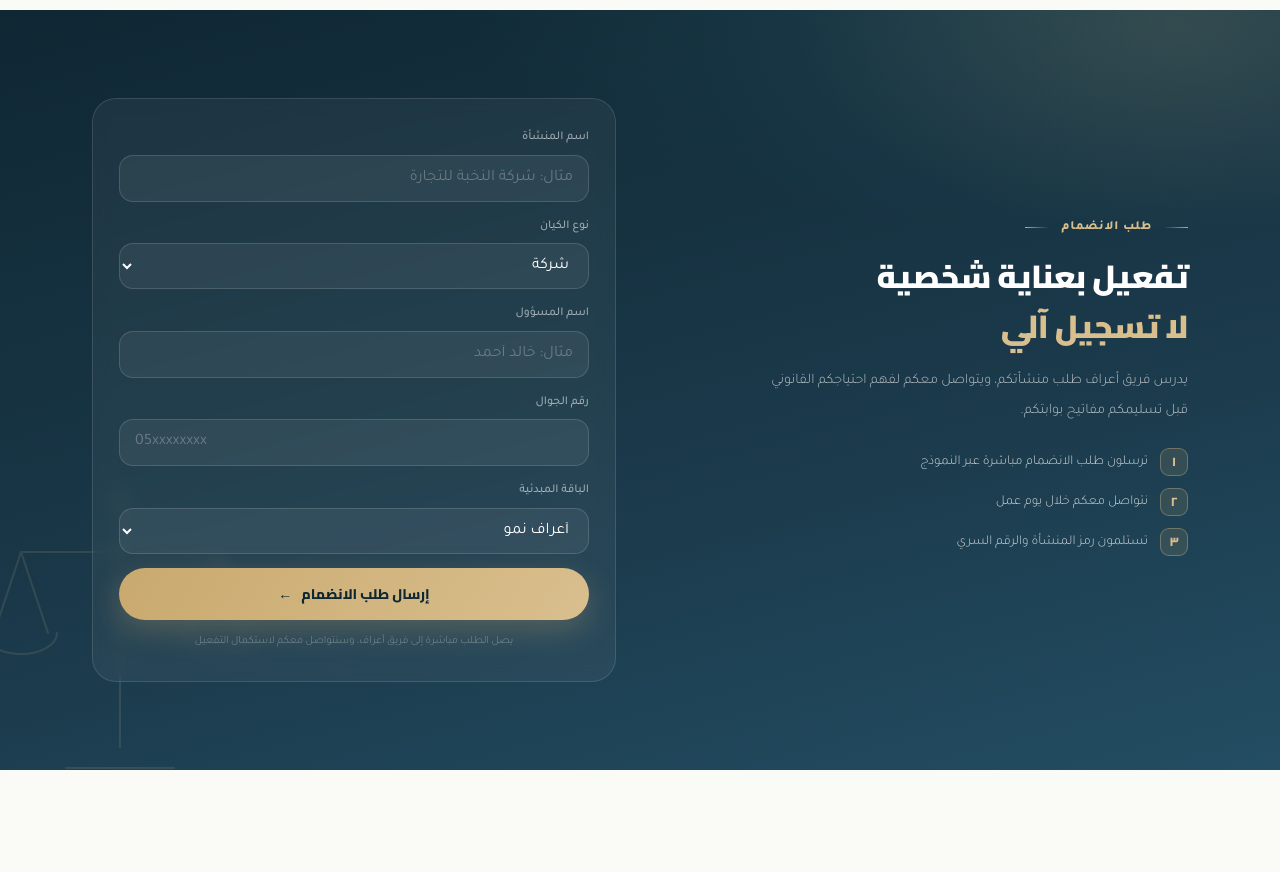
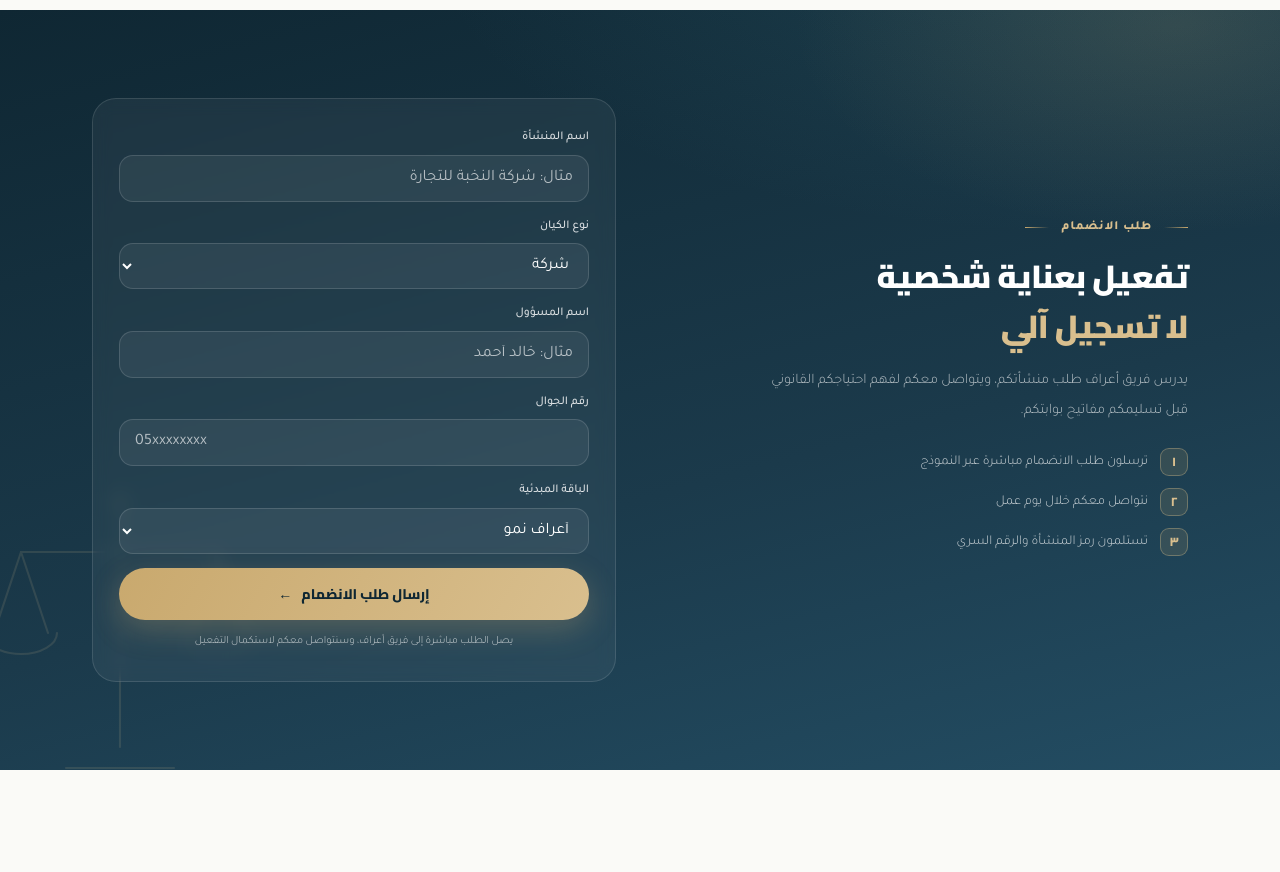
Before and after one commit to ka89801-source/ARAF-COMPANY, a website: page index.html in a window 1280 px wide. Shown: the part 2460-3332 px from the top of the page. Drawn offline with Linux system fonts and the light colour scheme.

Commit message:
Fix company portal audit findings: index.html

```diff
--- a/index.html
+++ b/index.html
@@ -140,12 +140,12 @@ body{font-family:'Tajawal',sans-serif;background:var(--bg);color:var(--t1);line-
 .join-step .n{width:28px;height:28px;border-radius:9px;background:rgba(201,169,110,.14);border:1px solid rgba(217,191,142,.35);color:var(--gdl);font-family:'Cairo',sans-serif;font-size:12.5px;font-weight:800;display:flex;align-items:center;justify-content:center;flex-shrink:0}
 .join-form{background:rgba(255,255,255,.05);border:1px solid rgba(255,255,255,.12);border-radius:24px;padding:28px 26px;backdrop-filter:blur(8px)}
 .jf{margin-bottom:14px}
-.jf label{display:block;font-size:12px;color:rgba(255,255,255,.55);font-weight:500;margin-bottom:6px}
+.jf label{display:block;font-size:12px;color:rgba(255,255,255,.82);font-weight:500;margin-bottom:6px}
 .jf input,.jf select{width:100%;padding:13px 15px;border-radius:14px;border:1px solid rgba(255,255,255,.14);background:rgba(255,255,255,.06);color:#fff;font-family:inherit;font-size:16px;outline:none;transition:border-color .3s var(--ease),box-shadow .3s var(--ease)}
 .jf select option{color:var(--t1)}
-.jf input::placeholder{color:rgba(255,255,255,.28)}
+.jf input::placeholder{color:rgba(255,255,255,.65)}
 .jf input:focus,.jf select:focus{border-color:rgba(201,169,110,.6);box-shadow:0 0 0 4px rgba(201,169,110,.13)}
-.join-note{font-size:11px;color:rgba(255,255,255,.38);line-height:1.9;margin-top:12px;text-align:center;font-weight:300}
+.join-note{font-size:11px;color:rgba(255,255,255,.75);line-height:1.9;margin-top:12px;text-align:center;font-weight:300}
 .dark-scale{position:absolute;left:-30px;bottom:-40px;width:300px;opacity:.13;pointer-events:none}
 .dark-scale path,.dark-scale line,.dark-scale circle{stroke:var(--gdl);stroke-width:1.4;fill:none;stroke-linecap:round}
 
@@ -416,6 +416,7 @@ var consultantBtn=$('consultantBtn');
 if(consultantBtn)consultantBtn.href=waUrl('السلام عليكم، أرغب بالتحدث مع مستشار بخصوص أعراف للأعمال.');
 function pickPlan(p){var s=$('jPlan');s.value=p}
 async function sendJoin(){
+  if($('joinSubmit').disabled)return;
   var n=$('jName').value.trim(),contactName=$('jContactName').value.trim(),phone=$('jPhone').value.trim(),p=$('jPlan').value;
   var btn=$('joinSubmit'),status=$('joinStatus');
   function showJoinError(message,fieldId){
```
